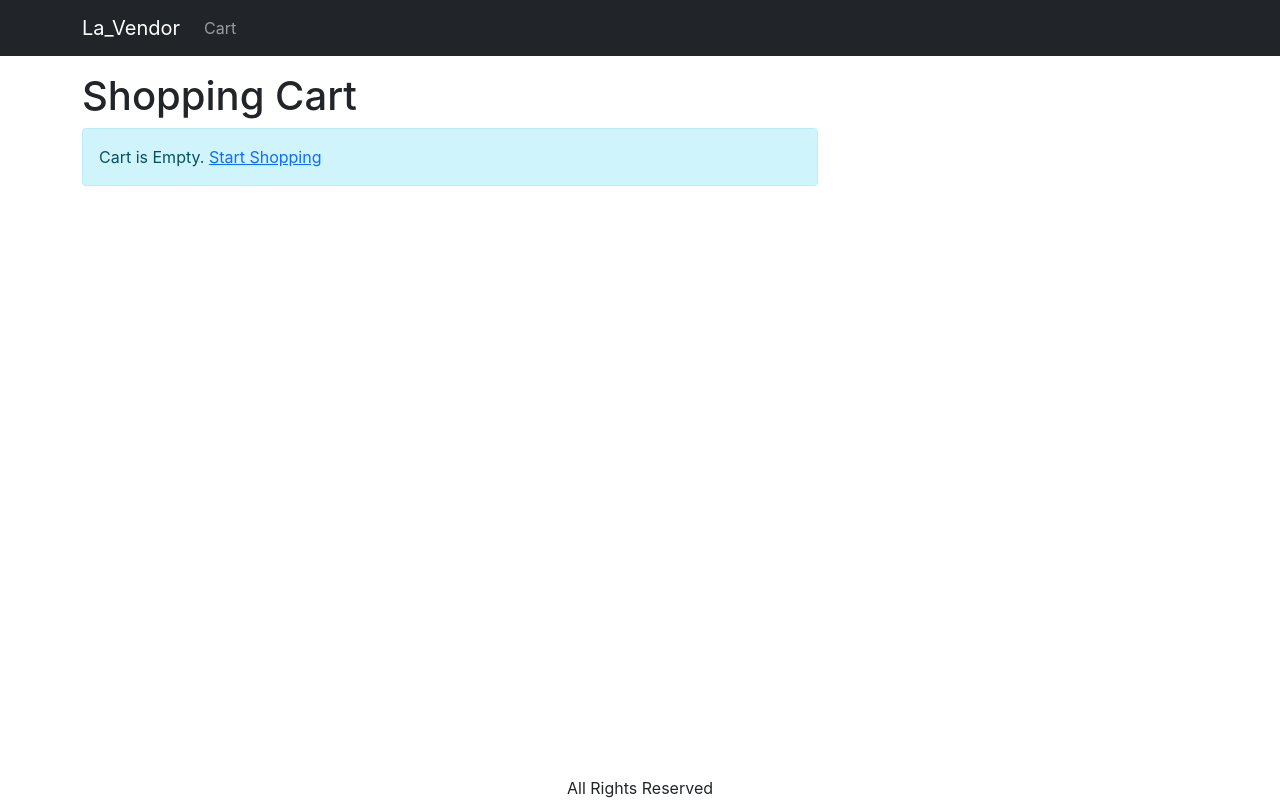
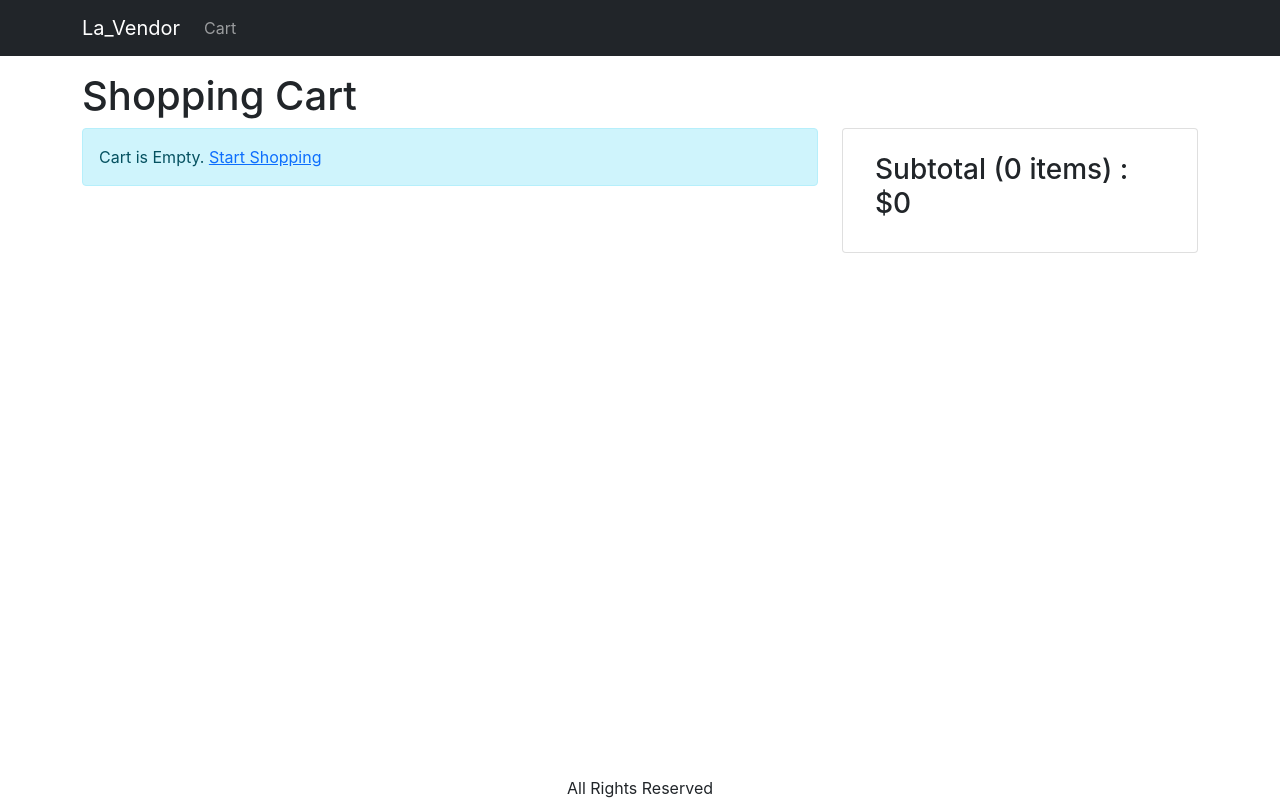
Before and after one commit to enukeWebDev/MERN_E-Commerce, a React (Create React App) app in the folder frontend/: page /cart in a window 1280 px wide. Built offline with nearby package versions, Linux system fonts and the light colour scheme.

Commit message:
fix bug on cart screen

```diff
--- a/frontend/src/screens/CartScreen.js
+++ b/frontend/src/screens/CartScreen.js
@@ -7,6 +7,7 @@
 import { Link } from 'react-router-dom';
 import ListGroup from 'react-bootstrap/ListGroup';
 import Button from 'react-bootstrap/Button';
+import Card from 'react-bootstrap/Card';
 // import ListGroupItem from 'react-bootstrap/ListGroupItem';
 
 function CartScreen() {
@@ -39,14 +40,17 @@
                         alt={item.name}
                         className="img-fluid rounded img-thumbnail"
                       ></img>{' '}
-                      <Link to={`product/${item.slug}`}>{item.name}</Link>
+                      <Link to={`/product/${item.slug}`}>{item.name}</Link>
                     </Col>
                     <Col md={3}>
                       <Button variant="light" disabled={item.quantity === 1}>
                         <i className="fas fa-minus-circle"></i>
                       </Button>{' '}
                       <span>{item.quantity}</span>{' '}
-                      <Button variant="light" disabled={item.quantity === 1}>
+                      <Button
+                        variant="light"
+                        disabled={item.quantity === item.countInStock}
+                      >
                         <i className="fas fa-plus-circle"></i>
                       </Button>
                     </Col>
@@ -65,7 +69,21 @@
           )}
         </Col>
 
-        <Col md={4}></Col>
+        <Col md={4}>
+          <Card>
+            <Card.Body>
+              <ListGroup variant="flush">
+                <ListGroup.Item>
+                  <h3>
+                    Subtotal ({cartItems.reduce((a, c) => a + c.quantity, 0)}{' '}
+                    items) : $
+                    {cartItems.reduce((a, c) => a + c.price * c.quantity, 0)}
+                  </h3>
+                </ListGroup.Item>
+              </ListGroup>
+            </Card.Body>
+          </Card>
+        </Col>
       </Row>
     </div>
   );
```
Also changed, not shown: 1 other file (tests, documents, lock files or other folders).
